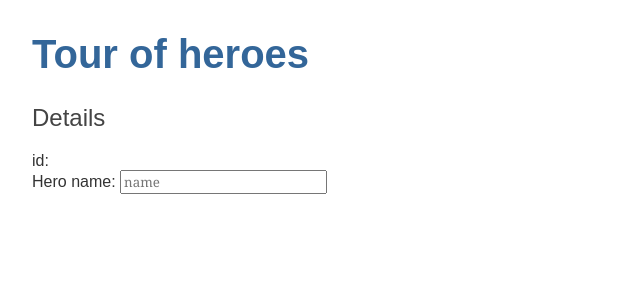
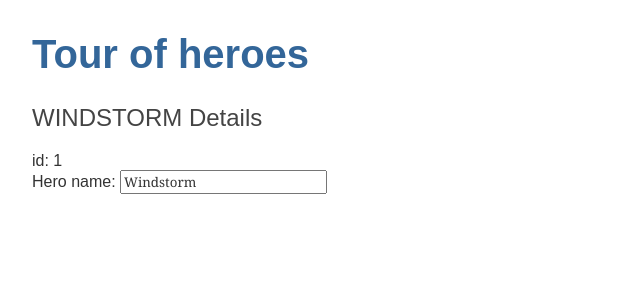
Before and after one commit to ranasobeid95/angular-tour-of-heroes, an Angular app: page / in a window 1280 px wide. Shown: the top 300 px of the page, without its empty margins (0-640 px from the left). Built offline with nearby package versions, Linux system fonts and the light colour scheme.

Commit message:
Refactored the component hero property to be of type Hero Initialized it with an id of 1 and the name Windstorm #2

```diff
--- a/src/app/heroes/heroes.component.ts
+++ b/src/app/heroes/heroes.component.ts
@@ -1,4 +1,5 @@
 import { Component, OnInit } from '@angular/core';
+import { Hero } from '../hero';
 
 @Component({
   selector: 'app-heroes',
@@ -6,7 +7,10 @@
   styleUrls: ['./heroes.component.css'],
 })
 export class HeroesComponent implements OnInit {
-  hero = 'Windstorm';
+  hero: Hero = {
+    id: 1,
+    name: 'Windstorm',
+  };
 
   constructor() {}
 
```
